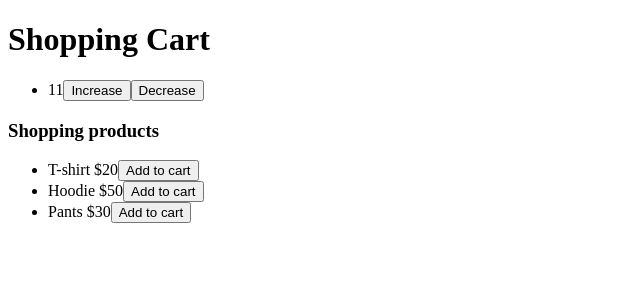
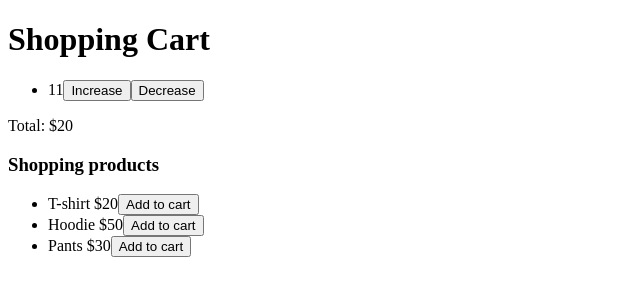
Before and after one commit to kraljic9/react-shoppingCart, a React (Vite) app in the folder shopping-cart/: page / in a window 1280 px wide. Shown: the top 300 px of the page, without its empty margins (0-640 px from the left). Built offline with nearby package versions, Linux system fonts and the light colour scheme.

Commit message:
Added total price to display in cart

```diff
--- a/shopping-cart/src/ShoppingCart.jsx
+++ b/shopping-cart/src/ShoppingCart.jsx
@@ -5,8 +5,8 @@ Cart OK!
 
 add OK!
 increase OK!
-decrease
-remove at 0
+decrease OK!
+remove at 0 OK!
 total
 */
 
@@ -59,12 +59,18 @@ function ShoppingCart() {
     });
   }
 
+  let totalPrice = cart.reduce((sum, cur) => {
+    let product = products.find((item) => item.id === cur.id);
+    return sum + product.price * cur.quantity;
+  }, 0);
+
   return (
     <>
       <h1>Shopping Cart</h1>
 
       <ul>
         {cart.map((item) => (
+          <>
             <li key={item.id}>
               <span className="item-text">{item.id}</span>
               <span className="item-quantity">{item.quantity}</span>
@@ -75,8 +81,11 @@ function ShoppingCart() {
                 Decrease
               </button>
             </li>
+          </>
         ))}
       </ul>
+
+      <p>Total: ${totalPrice}</p>
 
       <h3>Shopping products</h3>
       <ul>
```
Lines whose indentation alone changed are shown as unchanged.
